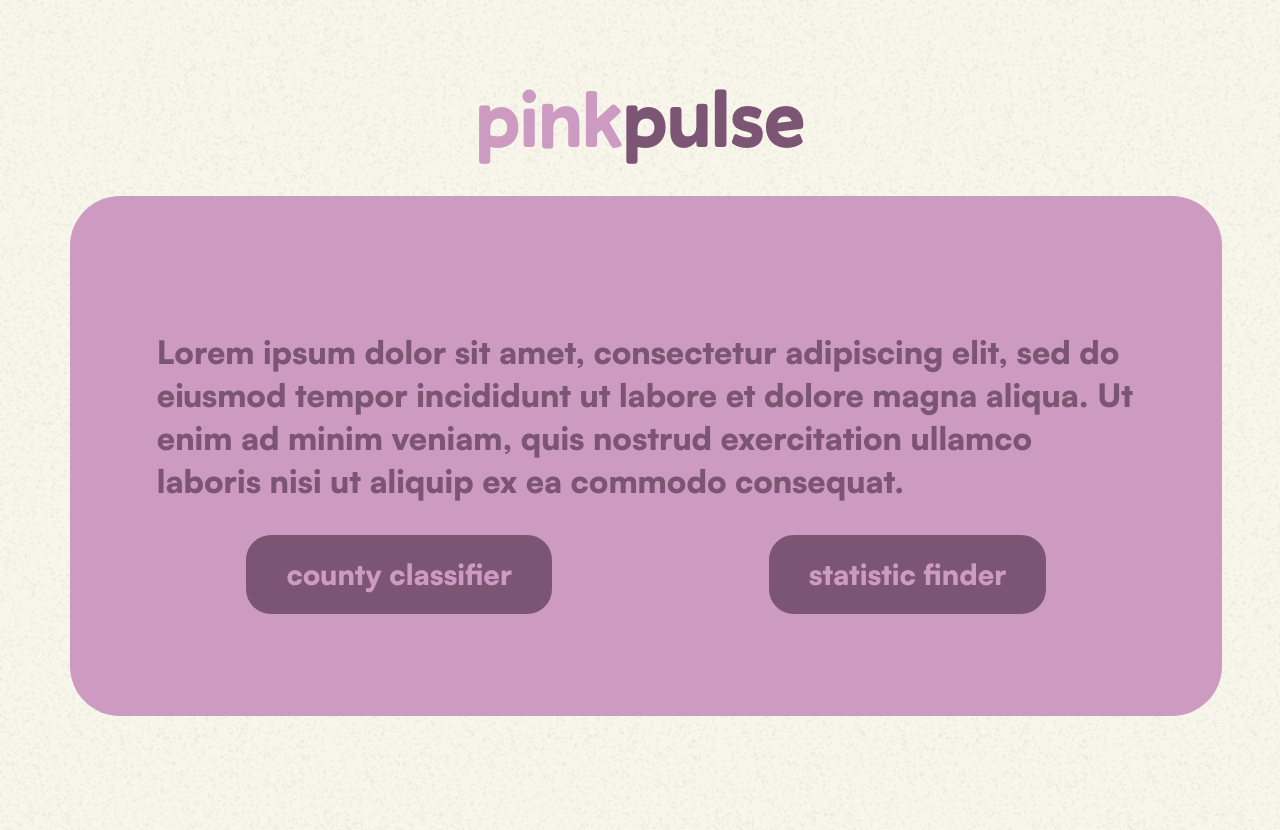
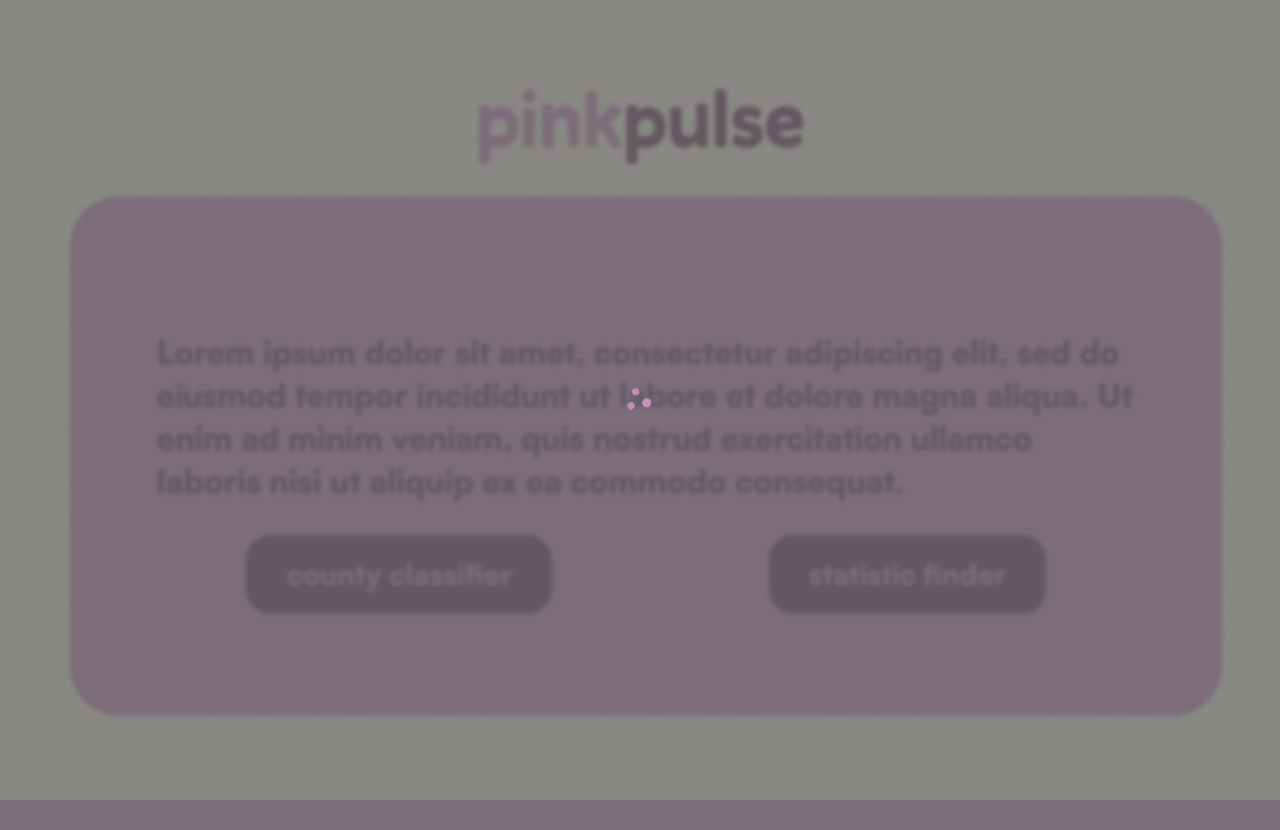
Before and after one commit to AZ0228/PinkpulseFS, a Flask app: page /statisticfinder in a window 1280 px wide. Shown: the top 830 px of the page. After the commit the page ends 800 px from the top, so only its background shows below. Run offline with Flask 3, Linux system fonts and the light colour scheme.

Commit message:
added loader

```diff
--- /dev/null
+++ b/app/static/css/loader.css
@@ -0,0 +1,117 @@
+.loader{
+    position: fixed;
+    top: 0;
+    left: 0;
+    width: 100%;
+    height: 100%;
+    background-color: #ffffff14;
+    opacity: 1;
+    z-index: 9999;
+    display: flex;
+    align-items: center;
+    justify-content: center;
+    background-color: rgb(91 91 91 / 70%);
+}
+
+.three-body {
+ --uib-size: 35px;
+ --uib-speed: 0.8s;
+ --uib-color: #CD9BC2;
+ position: absolute;
+ display: inline-block;
+ height: var(--uib-size);
+ width: var(--uib-size);
+ animation: spin78236 calc(var(--uib-speed) * 2.5) infinite linear;
+}
+
+.three-body__dot {
+ position: absolute;
+ height: 100%;
+ width: 30%;
+}
+
+.three-body__dot:after {
+ content: '';
+ position: absolute;
+ height: 0%;
+ width: 100%;
+ padding-bottom: 100%;
+ background-color: var(--uib-color);
+ border-radius: 50%;
+}
+
+.three-body__dot:nth-child(1) {
+ bottom: 5%;
+ left: 0;
+ transform: rotate(60deg);
+ transform-origin: 50% 85%;
+}
+
+.three-body__dot:nth-child(1)::after {
+ bottom: 0;
+ left: 0;
+ animation: wobble1 var(--uib-speed) infinite ease-in-out;
+ animation-delay: calc(var(--uib-speed) * -0.3);
+}
+
+.three-body__dot:nth-child(2) {
+ bottom: 5%;
+ right: 0;
+ transform: rotate(-60deg);
+ transform-origin: 50% 85%;
+}
+
+.three-body__dot:nth-child(2)::after {
+ bottom: 0;
+ left: 0;
+ animation: wobble1 var(--uib-speed) infinite
+    calc(var(--uib-speed) * -0.15) ease-in-out;
+}
+
+.three-body__dot:nth-child(3) {
+ bottom: -5%;
+ left: 0;
+ transform: translateX(116.666%);
+}
+
+.three-body__dot:nth-child(3)::after {
+ top: 0;
+ left: 0;
+ animation: wobble2 var(--uib-speed) infinite ease-in-out;
+}
+
+@keyframes spin78236 {
+ 0% {
+  transform: rotate(0deg);
+ }
+
+ 100% {
+  transform: rotate(360deg);
+ }
+}
+
+@keyframes wobble1 {
+ 0%,
+  100% {
+  transform: translateY(0%) scale(1);
+  opacity: 1;
+ }
+
+ 50% {
+  transform: translateY(-66%) scale(0.65);
+  opacity: 0.8;
+ }
+}
+
+@keyframes wobble2 {
+ 0%,
+  100% {
+  transform: translateY(0%) scale(1);
+  opacity: 1;
+ }
+
+ 50% {
+  transform: translateY(66%) scale(0.65);
+  opacity: 0.8;
+ }
+}
--- a/app/static/css/next.css
+++ b/app/static/css/next.css
@@ -201,6 +201,7 @@
     flex-direction: column;
     align-items: center;
     width: 100vw;
+    filter: blur(2px);
 }
 
 #plot{
--- a/app/templates/statistic.html
+++ b/app/templates/statistic.html
@@ -6,11 +6,20 @@
     <meta name="viewport" content="width=device-width, initial-scale=1.0">
     <title>Document</title>
     <link rel="stylesheet" href="{{ url_for('static',filename='css/next.css') }}">
+    <link rel="stylesheet" href="{{ url_for('static',filename='css/loader.css') }}">
+
     <script src="https://cdn.jsdelivr.net/npm/chart.js"></script>
     <meta name="csrf-token" content="{{ csrf_token() }}">
 </head>
 
 <body>
+    <div class="loader">
+        <div class="three-body">
+            <div class="three-body__dot"></div>
+            <div class="three-body__dot"></div>
+            <div class="three-body__dot"></div>
+        </div>
+    </div>
     {% include 'choose.html' %}
     <section class="statistics">
         <div class="total-amount-container">
```
